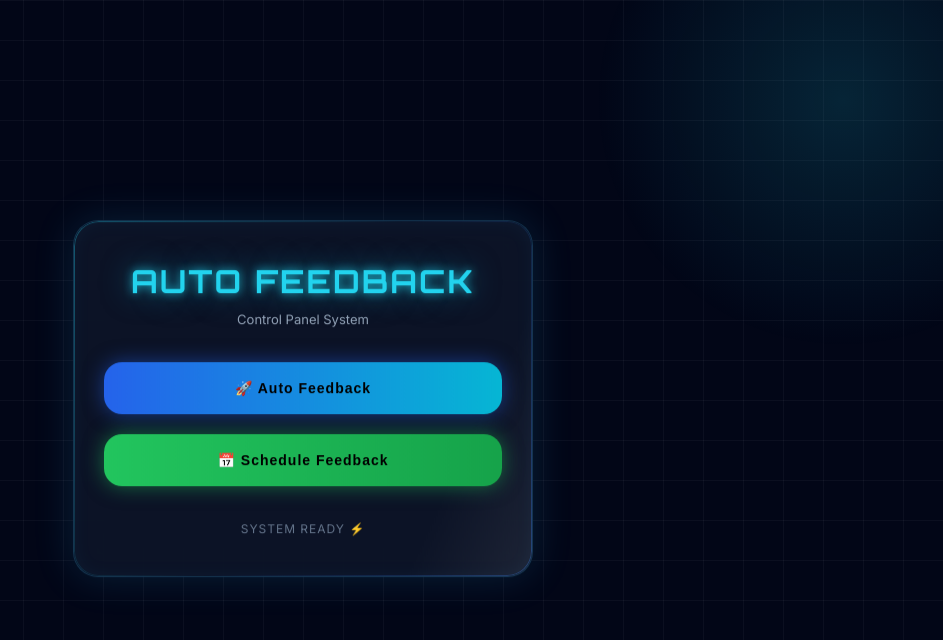
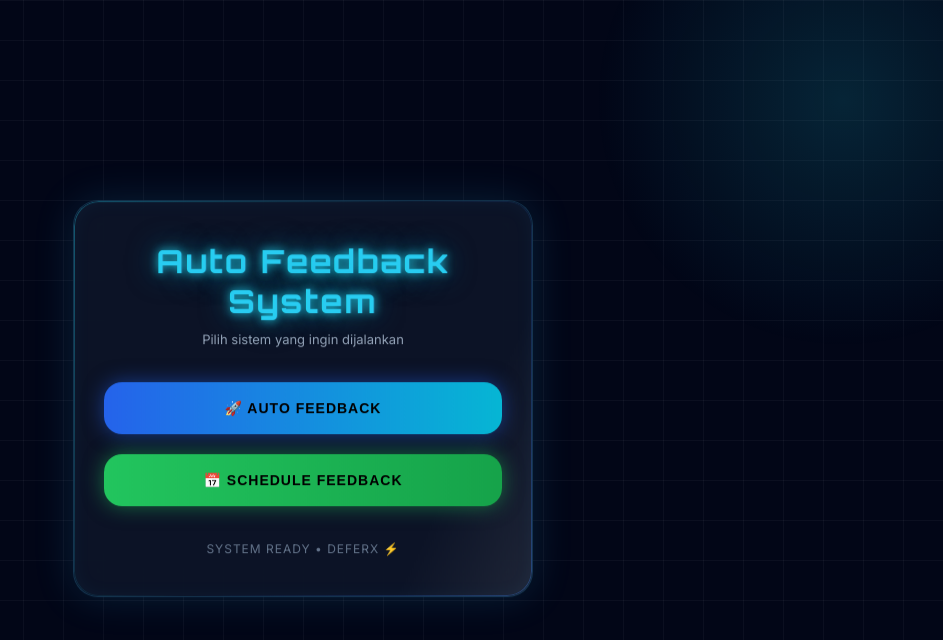
Before and after one commit to Ifhdhd/jv, a website: page index.html in a window 1280 px wide. Shown: the whole page, without its empty margins (337-1280 px from the left). Drawn offline with Linux system fonts and the light colour scheme.

Commit message:
Update index.html

```diff
--- a/index.html
+++ b/index.html
@@ -13,38 +13,59 @@
 
 <body>
 
+<!-- BACKGROUND GRID -->
 <div class="bg-lines"></div>
 
+<!-- MAIN -->
 <div class="landing">
 
   <div class="card">
 
-    <h1 class="title">AUTO FEEDBACK</h1>
+    <h1 class="title" data-text="Auto Feedback System">
+      Auto Feedback System
+    </h1>
 
     <p class="subtitle">
-      Control Panel System
+      Pilih sistem yang ingin dijalankan
     </p>
 
     <div class="btn-group">
 
-      <button class="btn neon-blue" onclick="goAutoFeedback()">
-        🚀 Auto Feedback
+      <button
+        class="btn neon-blue"
+        onclick="goAutoFeedback()"
+      >
+        🚀 AUTO FEEDBACK
       </button>
 
-      <button class="btn neon-green" onclick="goSchedule()">
-        📅 Schedule Feedback
+      <button
+        class="btn neon-green"
+        onclick="goSchedule()"
+      >
+        📅 SCHEDULE FEEDBACK
       </button>
 
     </div>
 
     <div class="footer">
-      SYSTEM READY ⚡
+      SYSTEM READY • DEFERX ⚡
     </div>
 
   </div>
 
 </div>
 
+<!-- LOADING -->
+<div id="loadingOverlay" class="loading">
+  <div class="loading-content">
+    <div class="spinner"></div>
+    <div class="loading-text">
+      INITIALIZING SYSTEM...
+    </div>
+  </div>
+</div>
+
+<!-- SCRIPT -->
 <script src="app.js"></script>
 
 </body>
```
